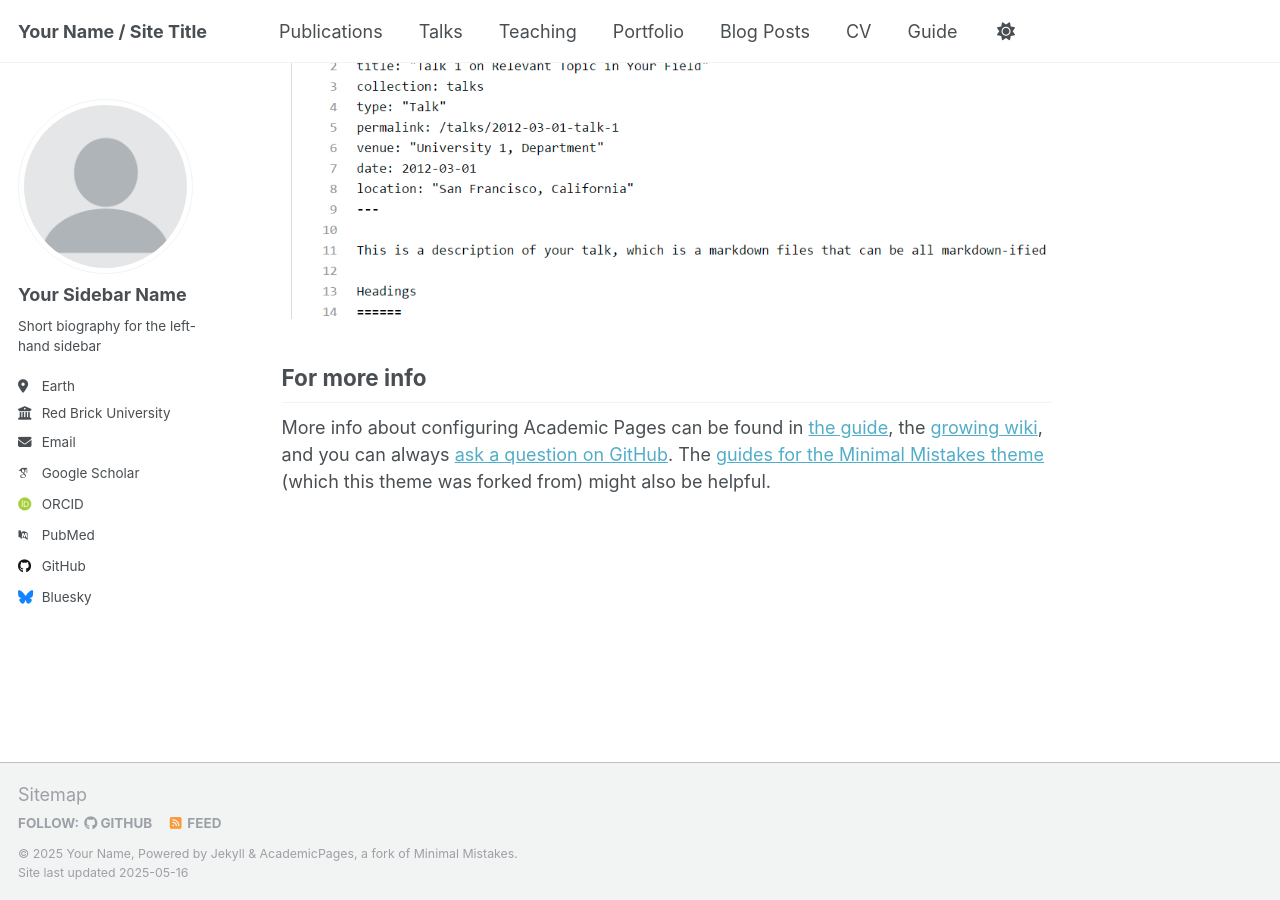
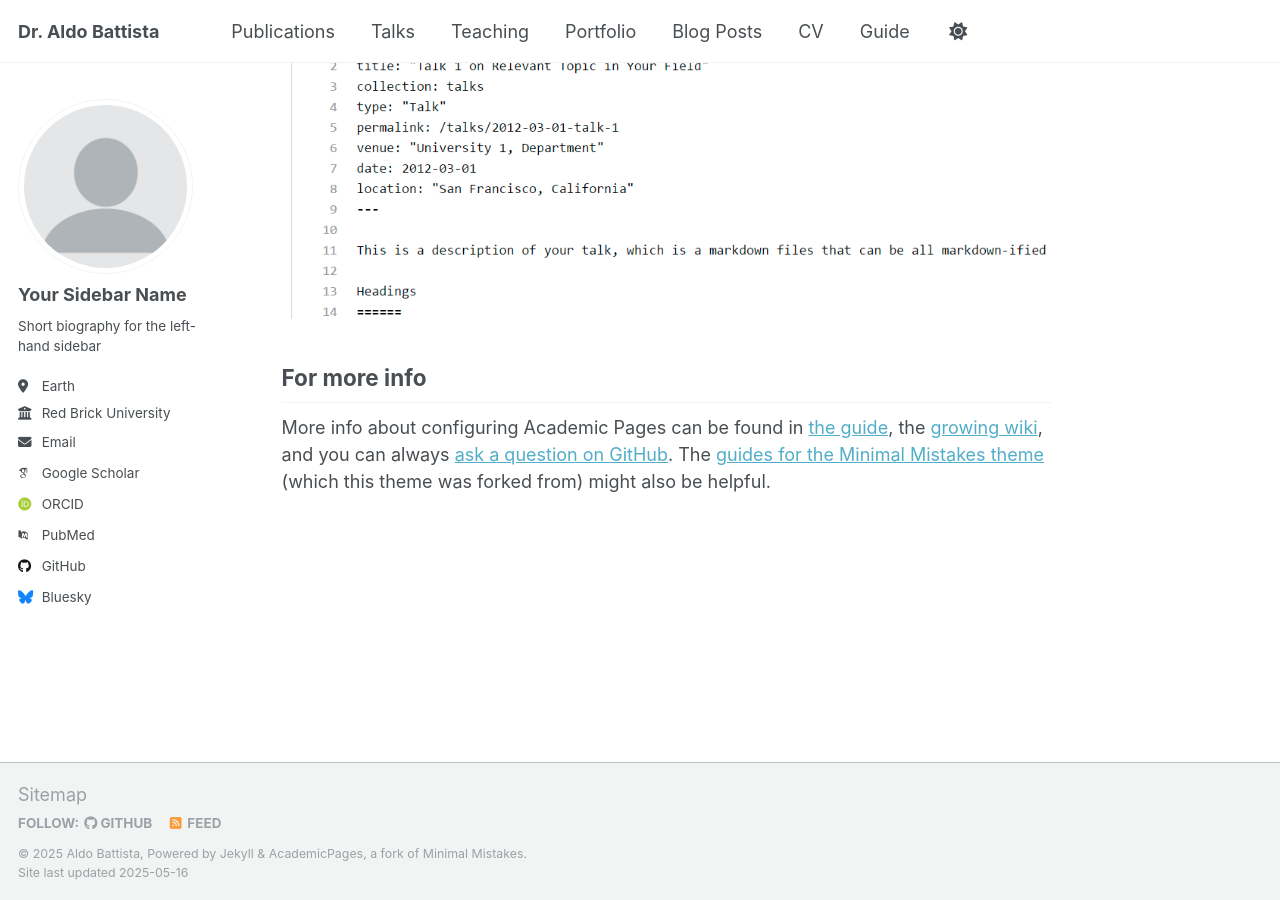
Before and after one commit to aldobattista/aldobattista.github.io, a Jekyll site: the page built from _pages/about.md, in a window 1280 px wide and 900 px high, scrolled down 2636 px. Built offline with Jekyll 4.4.1, drawn with Linux system fonts in a browser that asks for light colours; some web fonts are replaced.

Commit message:
Customized personal site

```diff
--- a/_config.yml
+++ b/_config.yml
@@ -9,9 +9,9 @@
 # Basic Site Settings
 locale                   : "en-US"
 site_theme               : "default"
-title                    : "Your Name / Site Title"
+title                    : "Dr. Aldo Battista"
 title_separator          : "-"
-name                     : &name "Your Name"
+name                     : &name "Aldo Battista"
 description              : &description "personal description"
 url                      : https://academicpages.github.io # the base hostname & protocol for your site e.g. "https://[your GitHub username].github.io" or if you already have some other page hosted on Github then use "https://[your GitHub username].github.io/[Your Repo Name]"
 baseurl                  : "" # the subpath of your site, e.g. "/blog"
```
